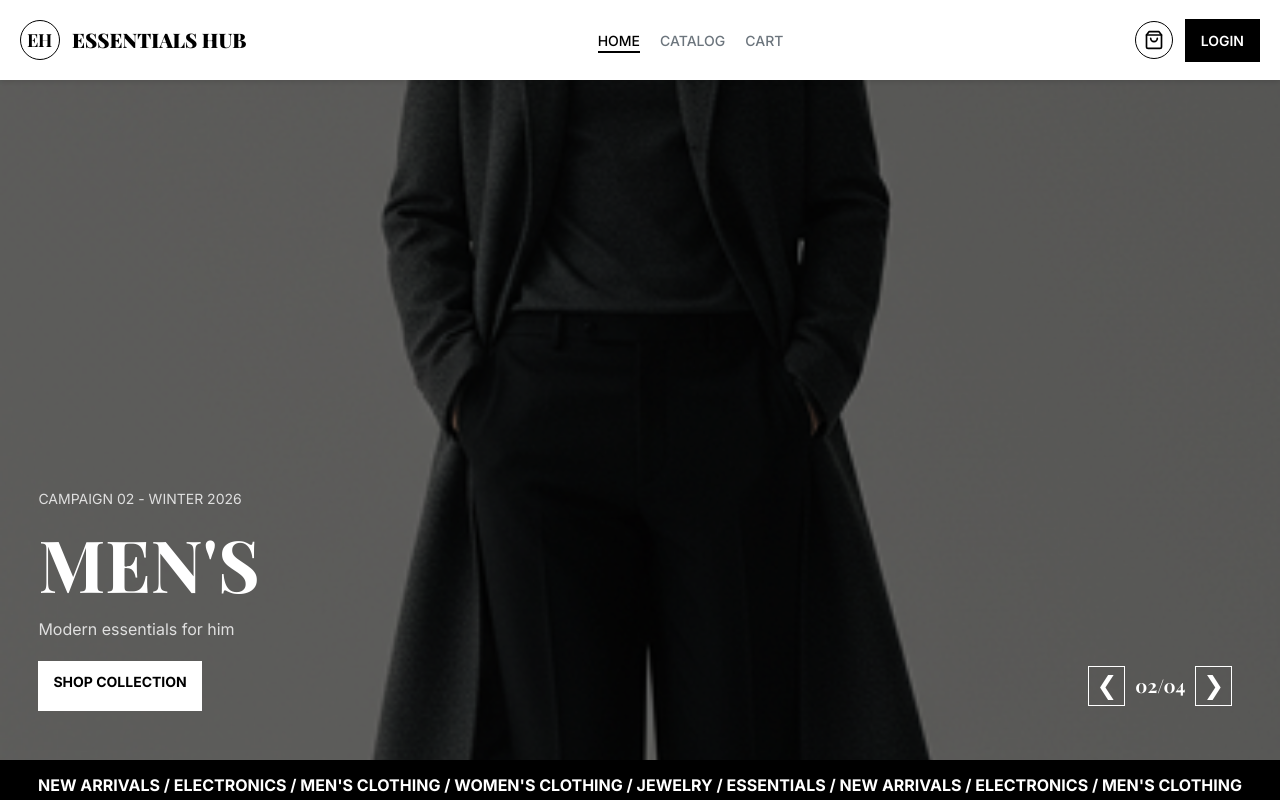
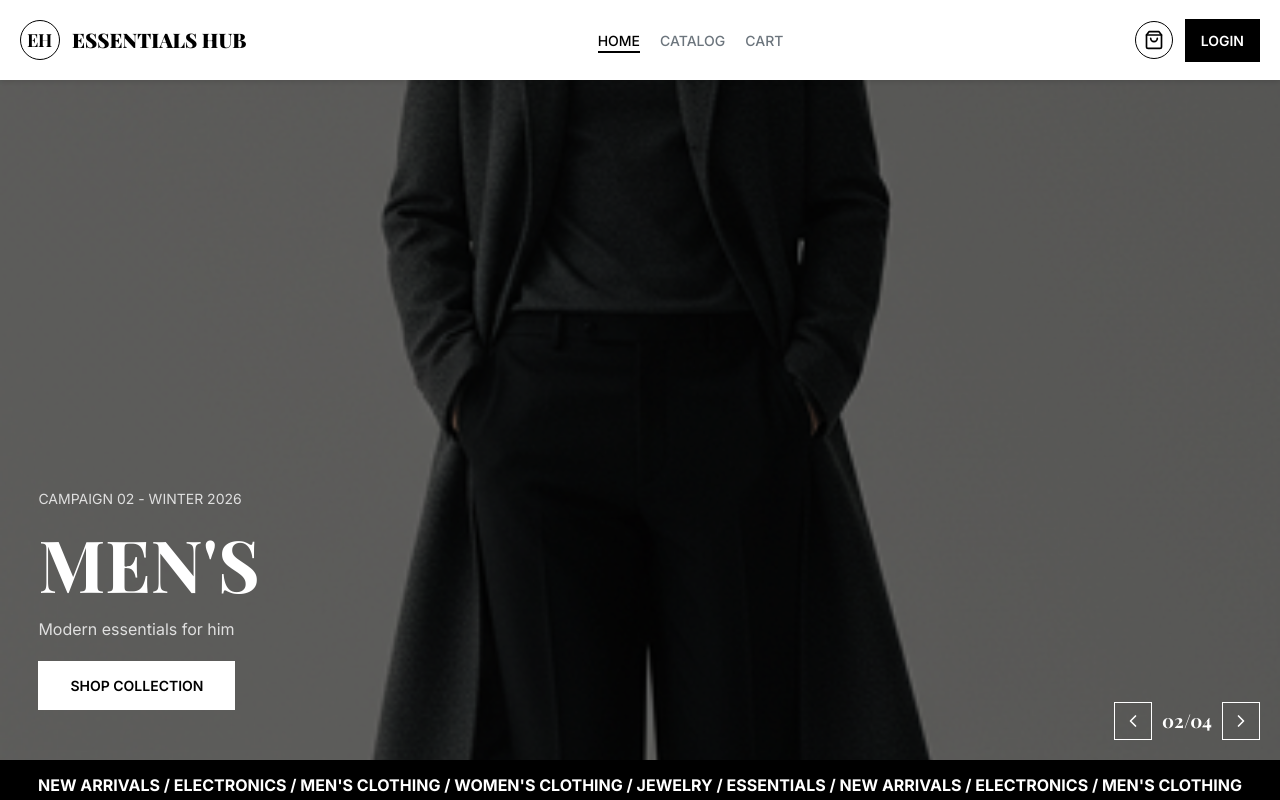
Before and after one commit to Fejiro001/essentials-hub, a React (Create React App) app: page / in a window 1280 px wide. Shown: the top 800 px of the page. Built offline with nearby package versions, Linux system fonts and the light colour scheme; a web font is replaced by a local one.

Commit message:
Cleaned up the hero section

```diff
--- a/src/components/Hero.js
+++ b/src/components/Hero.js
@@ -4,6 +4,7 @@ import womenHero from "../media/women.png";
 import jewelryHero from "../media/jewelry.png";
 import electronicsHero from "../media/electronics.png";
 import { Link } from "react-router-dom";
+import { LuChevronLeft, LuChevronRight } from "react-icons/lu";
 
 const slides = [
   {
@@ -64,27 +65,20 @@ function Hero() {
       ))}
       <div className="hero-txt">
         <p className="fine-print">CAMPAIGN 0{currentImg + 1} - WINTER 2026</p>
-
         <h2 className="hero-head">{slides[currentImg].title}</h2>
-
         <p>{slides[currentImg].description}</p>
-
-        <div className="hero-btn">
-          <div className="left-btn">
         <Link className="shop" to="/catalog">
           SHOP COLLECTION
         </Link>
       </div>
-          <div className="right-btn">
+      <div className="slide-btn">
         <button className="prev" onClick={prevSlide}>
-              ❮
+          <LuChevronLeft />
         </button>
         <h3 className="count">0{currentImg + 1}/04</h3>
         <button className="next" onClick={nextSlide}>
-              ❯
+          <LuChevronRight />
         </button>
-          </div>
-        </div>
       </div>
       <div className="overlay"></div>
     </section>
--- a/src/css/Home.css
+++ b/src/css/Home.css
@@ -40,64 +40,39 @@
   font-size: var(--fs-sm);
 }
 
-.hero-btn {
-  margin-top: 20px;
+.slide-btn {
+  position: absolute;
+  bottom: 20px;
+  right: 20px;
+  z-index: 2;
   display: flex;
   align-items: center;
-  justify-content: space-between;
-  width: 100svw;
+  justify-content: flex-end;
+  gap: 10px;
+  color: var(--color-white);
 }
 
-.left-btn {
-  display: flex;
-  gap: 15px;
-  font-size: var(--fs-sm);
-  font-weight: bold;
-}
-
-.right-btn {
-  position: absolute;
-  right: 150px;
-  display: flex;
-  gap: 10px;
-  justify-content: space-between;
-  width: 80px;
-  align-items: center;
-  color: white;
-}
-
-.shop,
-.view {
-  height: 50px;
+.slide-btn .count{
+  width: 5rem;
 }
 
 .shop {
-  background-color: rgb(255, 255, 255);
-  color: black;
-  padding: 10px 15px;
-}
-
-.view {
-  background-color: transparent;
-  border: 1px solid white;
-  color: white;
-  padding: 10px 20px;
+  display: inline-block;
+  background-color: var(--color-white);
+  font-weight: 600;
+  color: var(--color-black);
+  padding: 1.4rem 3.2rem;
+  margin-top: 2rem;
+  font-size: var(--fs-sm);
 }
 
 .prev,
 .next {
-  font-size: 25px;
+  font-size: var(--fs-md);
   background-color: transparent;
   border: 0.7px solid var(--color-white);
-  color: white;
-}
-
-.prev {
-  padding: 0 7px;
-}
-
-.next {
-  padding: 0 7px;
+  color: var(--color-white);
+  padding: 0.8rem;
 }
 
 .overlay {
```
Lines whose indentation alone changed are shown as unchanged.
